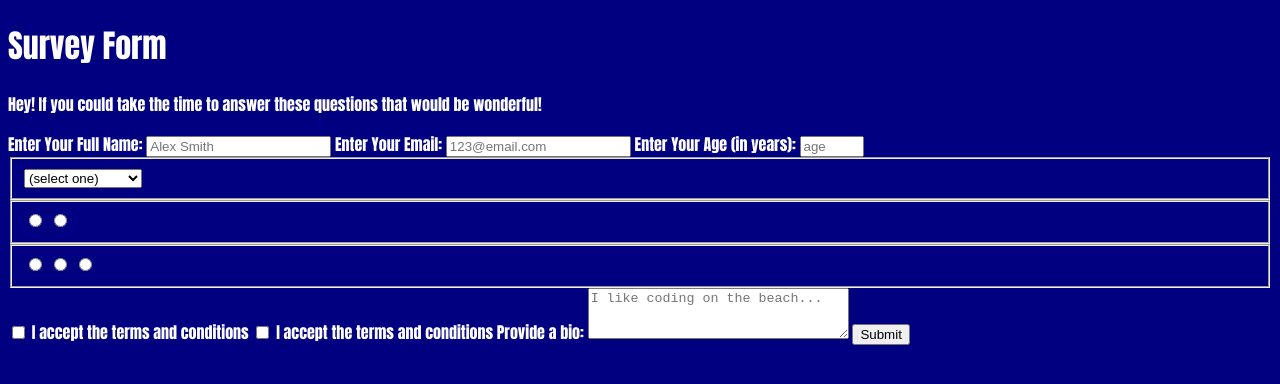
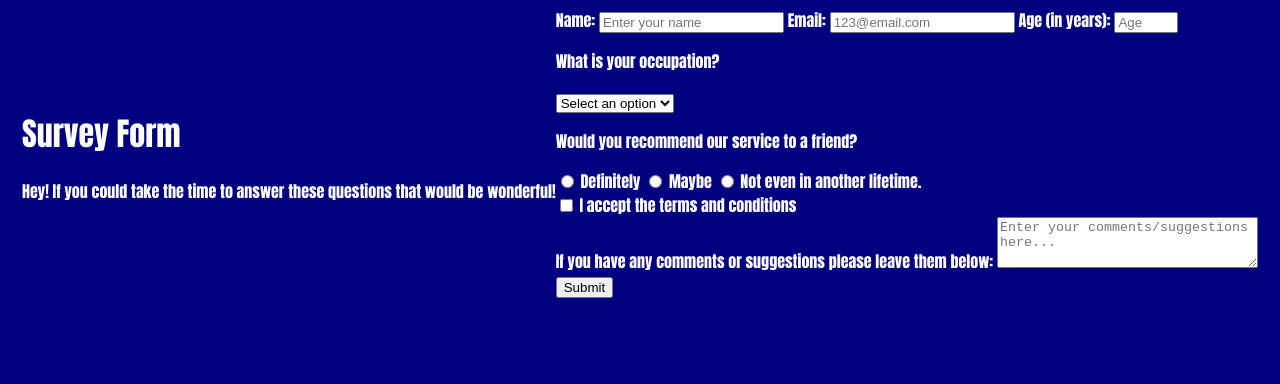
Before and after one commit to jesusross15/surveyForm, a plain HTML site: page index.html in a window 1280 px wide. Drawn offline with Linux system fonts and the light colour scheme.

Commit message:
format cleanup

```diff
--- a/index.html
+++ b/index.html
@@ -9,51 +9,74 @@
 <body>
     <header class="header">
         <h1 id="title">Survey Form</h1>
-        <p id="description">Hey! If you could take the time to answer these questions that would be wonderful!</p>
+        <p id="description">
+        Hey! If you could take the time to answer these questions that would be wonderful!
+        </p>
     </header>
 
     <form id="survey-form">
+        <div>
+            <label id="name-label">Name:
+                <input id="name" type="text" placeholder="Enter your name" required/></label>
+            <label id="email-label">Email:
+                <input id="email" type="email" placeholder="123@email.com" required/></label>
+            <label id="number-label">Age (in years):
+                <input id="number" type="number" min="13" max="120"
+                placeholder="Age" required/></label>
+        </div>
 
-        <label id="name-label">Enter Your Full Name:
-            <input id="name" type="text" placeholder="Alex Smith" required/></label>
-        <label id="email-label">Enter Your Email:
-            <input id="email" type="email" placeholder="123@email.com" required/></label>
-        <label id="number-label">Enter Your Age (in years):
-            <input id="number" type="number" min="13" max="120"
-            placeholder="age" required/></label>
+        <div>
+            <p>What is your occupation?</p>
+            <select id="drop-down" name="dropDown">
+                <option disabled selected value>Select an option</option>
+                <option value="1">Student</option>
+                <option value="2">Educator</option>
+                <option value="3">Learner</option>
+                <option value="4">Wizard</option>
+                <option value="5">Other</option>
+            </select>
+        </div>
 
-        <fieldset>
-        <select id="dropdown">
-            <option value="">(select one)</option>
-            <option value="1">text here</option>
-            <option value="2">text there</option>
-            <option value="3">text over yonder</option>
-            <option value="4">lorem ipsum</option>
-        </select>
-        </fieldset>
+        <div id="group1">
+            <p>Would you recommend our service to a friend?</p>
+            <label for="definitely">
+                <input id="definitely" type="radio" value="value1" name="group1">
+                Definitely
+            </label>
 
-        <fieldset id="group1">
-            <input type="radio" value="value1" name="group1">
-            <input type="radio" value="value2" name="group1">
-        </fieldset>
+            <label for="maybe">
+                <input id="maybe" type="radio" value="value2" name="group1">
+                Maybe
+            </label>
 
-        <fieldset id="group2">
-            <input type="radio" value="value1" name="group2">
-            <input type="radio" value="value2" name="group2">
-            <input type="radio" value="value3" name="group2">
-        </fieldset>
+            <label for="yikes">
+                <input id="yikes" type="radio" value="value3" name="group1">
+                Not even in another lifetime.
+            </label>
+        </div>
 
-        <label for="terms-and-conditions">
-        <input class="inline" id="terms-and-conditions" type="checkbox" value="1" required name="terms-and-conditions" /> I accept the terms and conditions</a>
-      </label>
+        <div>
+            <label for="terms-and-conditions">
+                <input class="inline" id="terms-and-conditions" type="checkbox" value="1" required name="terms-and-conditions" /> I accept the terms and conditions</a>
+            </label>
+            <label for="front-end"></label>
+            <label for="back-end"></label>
+            <label for="data-vis"></label>
+            <label for="videos"></label>
+            <label for="forum"></label>
+            <label for="open-source"></label>
+        </div>
 
-        <input class="inline" id="terms-and-conditions" type="checkbox" value="1" required name="terms-and-conditions" /> I accept the terms and conditions</a>
+        <div>
+            <label for="bio">If you have any comments or suggestions please leave them below:
+                <textarea id="comments" name="comment" rows="3" cols="30"
+                placeholder="Enter your comments/suggestions here..."></textarea>
+            </label>
+        </div>
 
-        <label for="bio">Provide a bio:
-          <textarea id="bio" name="bio" rows="3" cols="30" placeholder="I like coding on the beach..."></textarea>
-        </label>
-
-        <input id="submit" type="submit"/>
+        <div>
+            <button id="submit" type="submit">Submit</button>
+        </div>
     </form>
 
 </body>
--- a/styles.css
+++ b/styles.css
@@ -1,5 +1,14 @@
+head {
+    display: flex;
+    align-items: center;
+    justify-content: center;
+}
+
 body {
     background-color: navy;
     color: white;
-    font-family: Impact, serif
+    font-family: Impact, serif;
+    display: flex;
+    align-items: center;
+    justify-content: center;
   }
```
